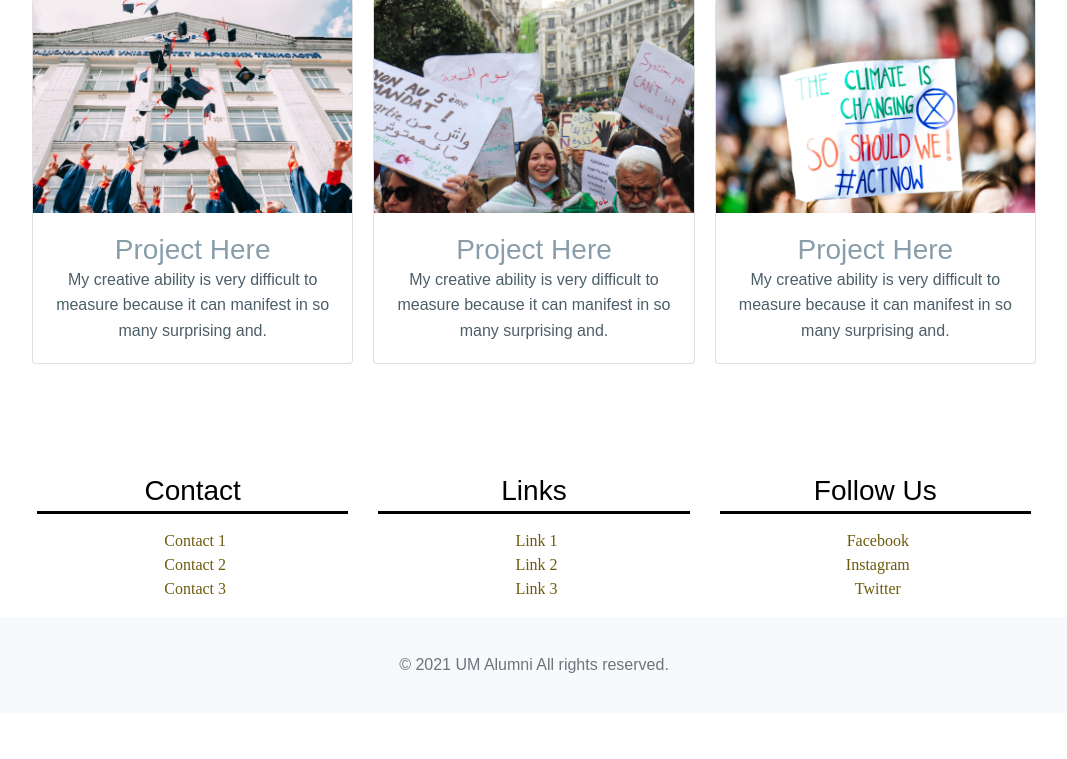
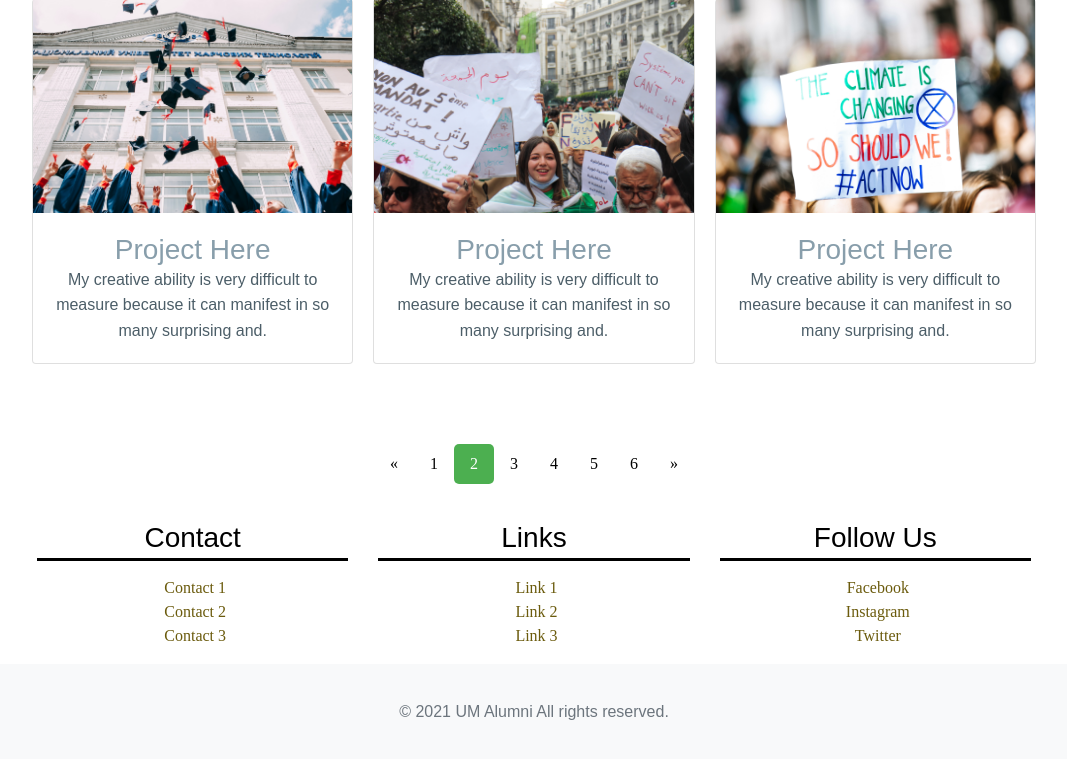
Before and after one commit to amarabjamal/Online-Alumni-System, a PHP site: page /news.html in a window 1280 px wide. Shown: the part 1784-2543 px from the top of the page, without its empty margins (106-1173 px from the left). Before the commit the page ends 2457 px from the top, so only its background shows below. Run offline with PHP 8.4, Linux system fonts and the light colour scheme.

Commit message:
news update

```diff
--- a/news.html
+++ b/news.html
@@ -233,6 +233,18 @@
     </div>
 
 
+    <div class="pagination">
+        <a href="#">&laquo;</a>
+        <a href="#">1</a>
+        <a href="#" class="active">2</a>
+        <a href="#">3</a>
+        <a href="#">4</a>
+        <a href="#">5</a>
+        <a href="#">6</a>
+        <a href="#">&raquo;</a>
+    </div>
+
+
     <footer id="footer" class="mt-auto">
         <div class="footer-link-section">
             <div class="container">
--- a/styles/news.css
+++ b/styles/news.css
@@ -51,11 +51,11 @@ a {
     text-decoration: none;
 }
 
-a :hover{
+a :hover {
     color: #5f76db;
 }
 
-a:link{
+a:link {
     text-decoration: none;
 }
 
@@ -165,12 +165,37 @@ header {
     margin-bottom: 0;
 }
 
+
+.pagination {
+    display: inline-block;
+}
+
+.pagination a {
+    color: black;
+    float: left;
+    padding: 8px 16px;
+    text-decoration: none;
+}
+
+.pagination a.active {
+    background-color: #4CAF50;
+    color: white;
+    border-radius: 5px;
+}
+
+.pagination a:hover:not(.active) {
+    background-color: #ddd;
+    border-radius: 5px;
+}
+
+
+
 /* End News */
 
 /* Start Footer */
- footer {
+footer {
     padding: 30px 0px;
- }
+}
 
 
 .footer-link-section ul {
```
